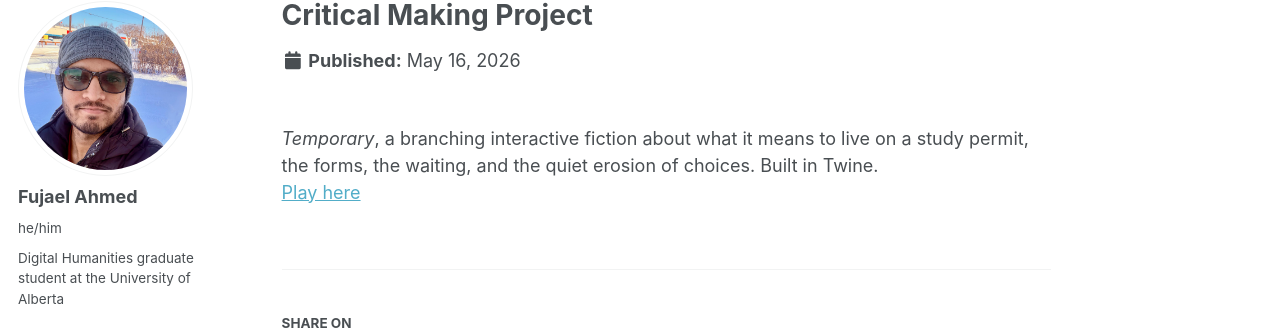
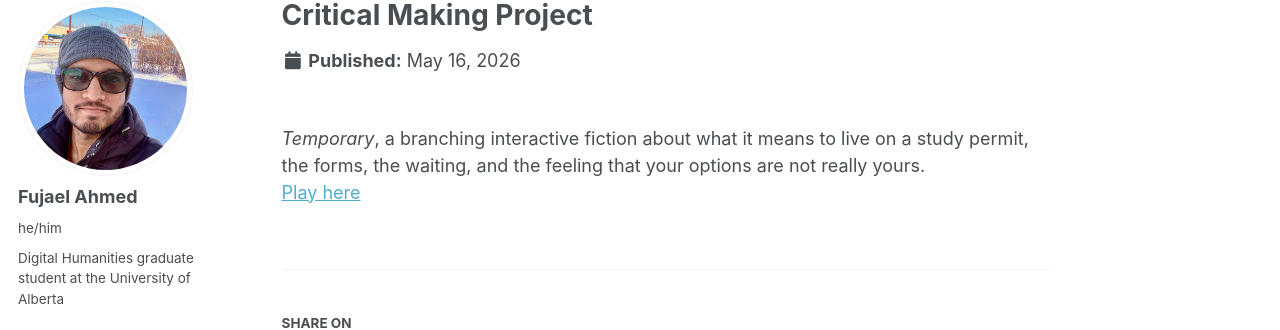
Before and after one commit to fujaelsuhag/me, a Jekyll site: the page built from _portfolio/portfolio-2.html, in a window 1280 px wide. Shown: the part 100-430 px from the top of the page. Built offline with Jekyll 4.4.1, drawn with Linux system fonts in a browser that asks for light colours; some web fonts are replaced; a script bundle is joined from its source files by our own code; library files that are not in the unit come from our copies.

Commit message:
Update description in portfolio-2.html

```diff
--- a/_portfolio/portfolio-2.html
+++ b/_portfolio/portfolio-2.html
@@ -4,6 +4,6 @@ excerpt: "**Temporary**, A Twine interactive fiction about navigating the immigr
 collection: portfolio
 ---
 <br>
-<i>Temporary</i>, a branching interactive fiction about what it means to live on a study permit, the forms, the waiting, and the quiet erosion of choices. Built in Twine.
+<i>Temporary</i>, a branching interactive fiction about what it means to live on a study permit, the forms, the waiting, and the feeling that your options are not really yours.
 <br>
 <a href="https://fujaelsuhag.github.io/me/files/Temporary.html">Play here</a>
```
